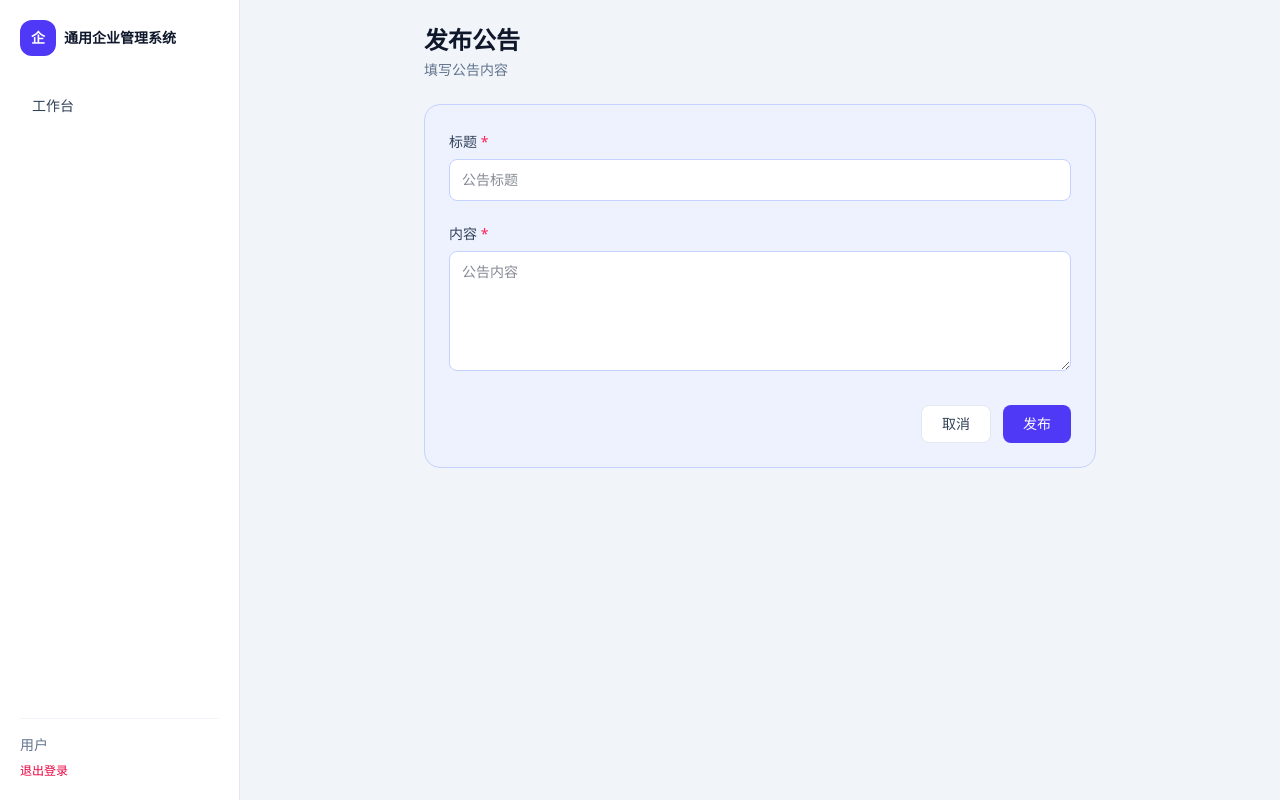
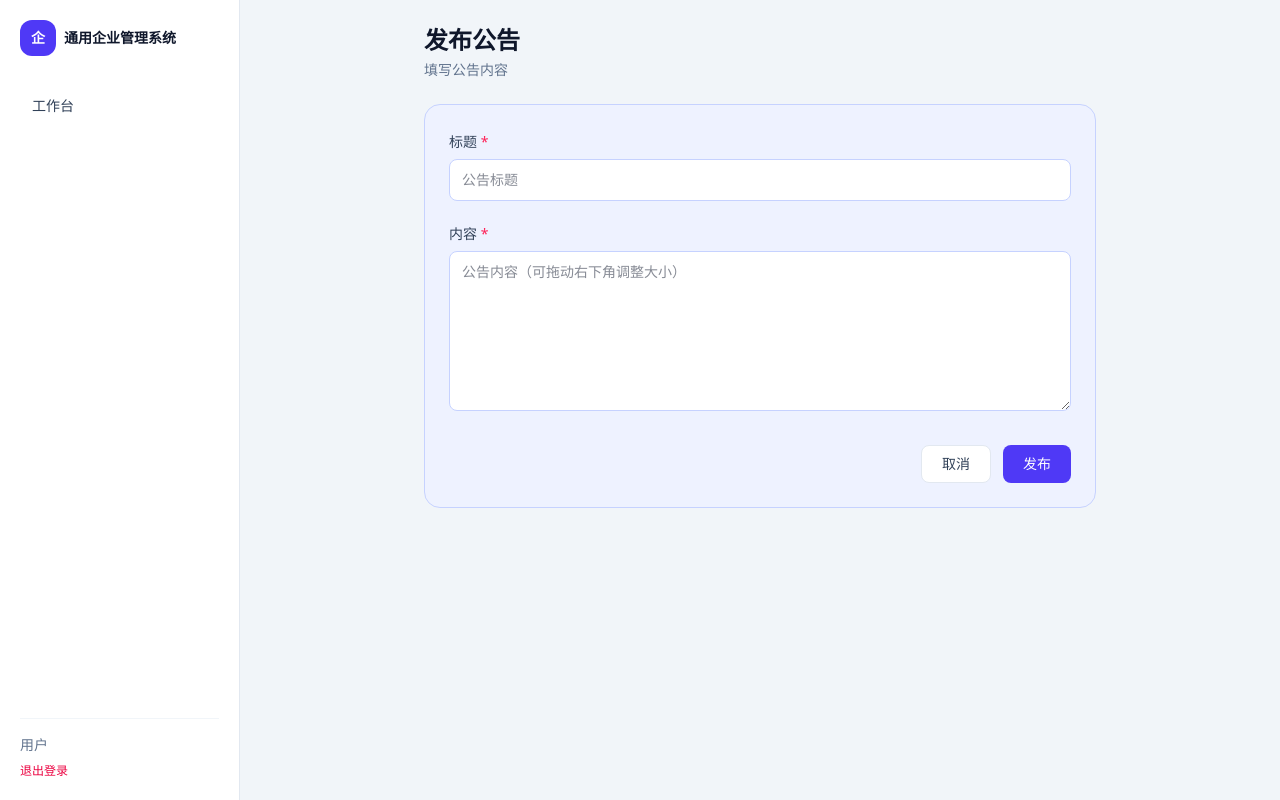
Before and after one commit to xiaowang9818-beep/SME-Admin, a Next.js app: page /announcements/new in a window 1280 px wide. Built offline with nearby package versions, Linux system fonts and the light colour scheme; no server answers.

Commit message:
fix: announcement textarea clearly resizable with larger default size

```diff
--- a/src/app/(app)/announcements/new/page.tsx
+++ b/src/app/(app)/announcements/new/page.tsx
@@ -17,8 +17,9 @@ export default function NewAnnouncementPage() {
           <textarea
             name="content"
             required
-            placeholder="公告内容"
-            className="mt-1.5 min-h-[120px] w-full resize-y rounded-lg border border-indigo-200 bg-white px-3 py-2.5 text-sm outline-none focus:border-indigo-400"
+            placeholder="公告内容（可拖动右下角调整大小）"
+            style={{ resize: "vertical", minHeight: "160px" }}
+            className="mt-1.5 w-full rounded-lg border border-indigo-200 bg-white px-3 py-2.5 text-sm outline-none focus:border-indigo-400"
           />
         </div>
 
```
